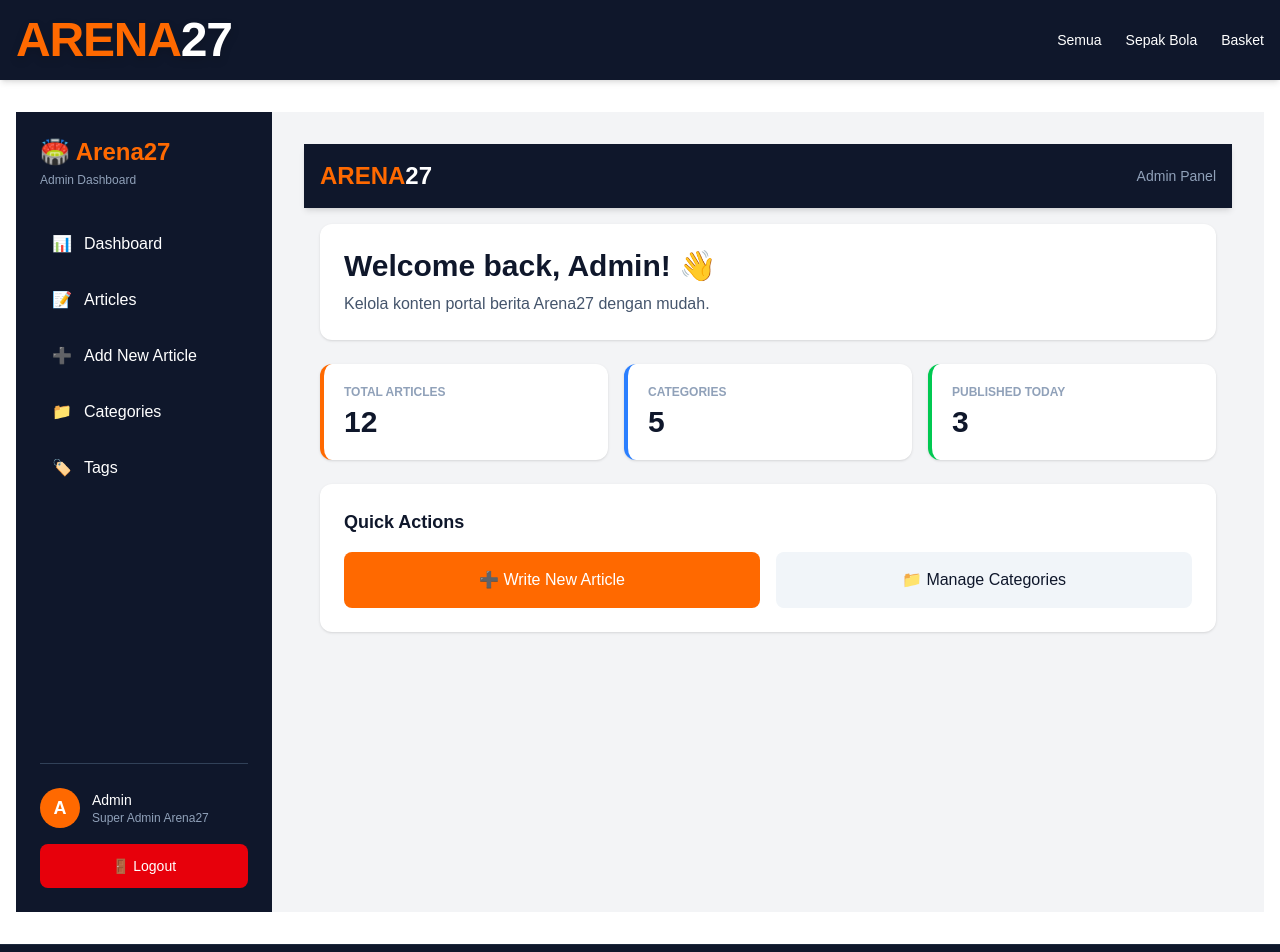
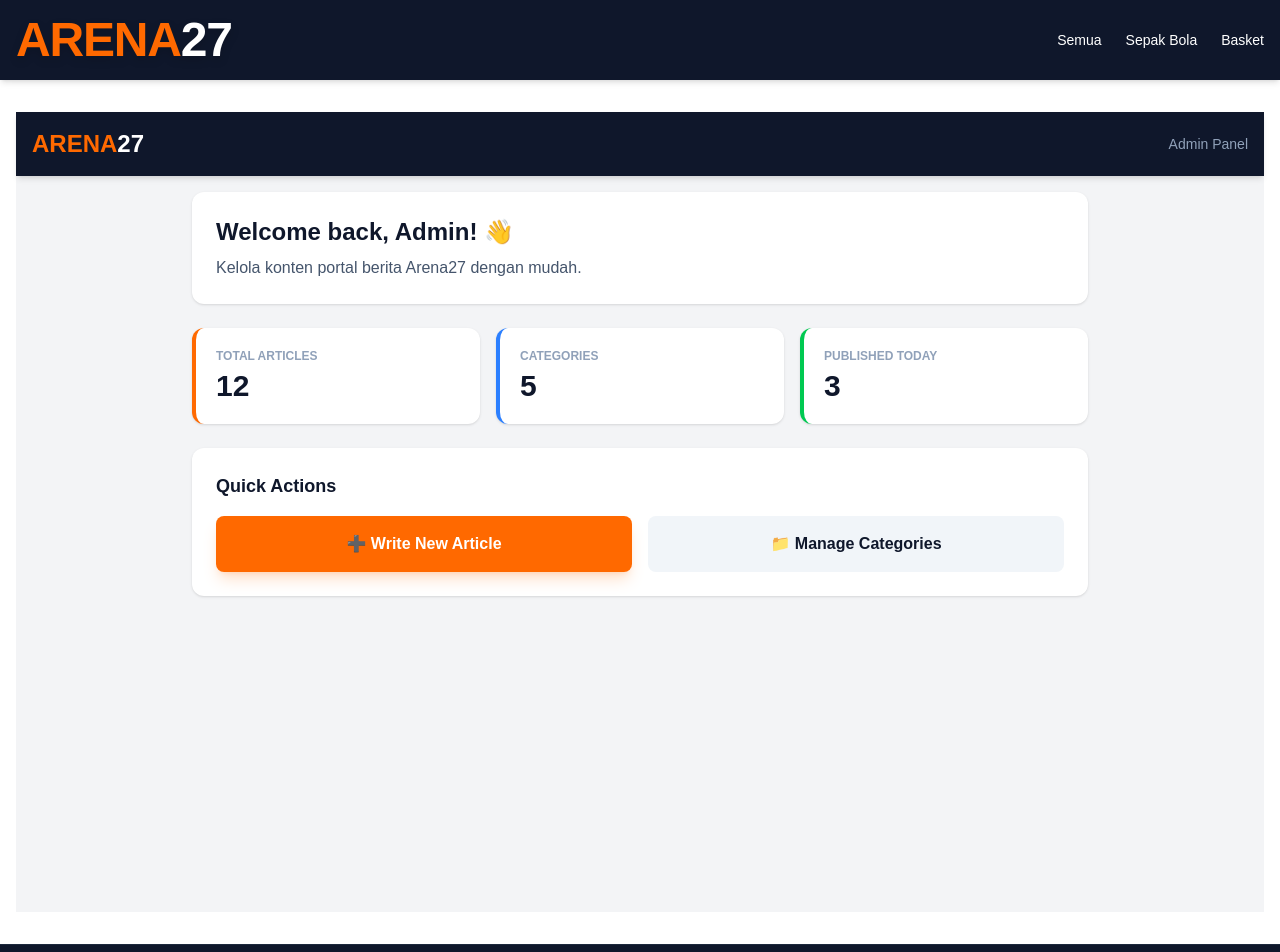
Before and after one commit to cakrawala27/arena27, a Next.js app: page /admin in a window 1280 px wide. Shown: the top 952 px of the page. Built offline with nearby package versions, Linux system fonts and the light colour scheme.

Commit message:
nuke: Force delete admin layout and rewrite page without sidebar

```diff
--- a/src/app/admin/layout.tsx
+++ /dev/null
@@ -1,53 +0,0 @@
-import Link from 'next/link';
-
-export default function AdminLayout({
-	children,
-}: {
-	children: React.ReactNode;
-}) {
-	return (
-		<div className="flex h-screen bg-gray-100">
-			<aside className="fixed flex h-full w-64 flex-col bg-slate-900 p-6 text-white">
-				<Link href="/admin" className="mb-8">
-					<h1 className="text-2xl font-bold text-orange-500">🏟️ Arena27</h1>
-					<p className="mt-1 text-xs text-slate-400">Admin Dashboard</p>
-				</Link>
-
-				<nav className="flex flex-1 flex-col space-y-2">
-					<Link href="/admin" className="flex items-center space-x-3 rounded-lg p-3 transition hover:bg-slate-800">
-						<span>📊</span> <span>Dashboard</span>
-					</Link>
-					<Link href="/admin/articles" className="flex items-center space-x-3 rounded-lg p-3 transition hover:bg-slate-800">
-						<span>📝</span> <span>Articles</span>
-					</Link>
-					<Link href="/admin/articles/new" className="flex items-center space-x-3 rounded-lg p-3 transition hover:bg-slate-800">
-						<span>➕</span> <span>Add New Article</span>
-					</Link>
-					<Link href="/admin/categories" className="flex items-center space-x-3 rounded-lg p-3 transition hover:bg-slate-800">
-						<span>📁</span> <span>Categories</span>
-					</Link>
-					<Link href="/admin/tags" className="flex items-center space-x-3 rounded-lg p-3 transition hover:bg-slate-800">
-						<span>🏷️</span> <span>Tags</span>
-					</Link>
-				</nav>
-
-				<div className="mt-auto border-t border-slate-700 pt-6">
-					<div className="mb-4 flex items-center space-x-3">
-						<div className="flex h-10 w-10 items-center justify-center rounded-full bg-orange-500 text-lg font-bold">
-							A
-						</div>
-						<div>
-							<p className="text-sm font-medium">Admin</p>
-							<p className="text-xs text-slate-400">Super Admin Arena27</p>
-						</div>
-					</div>
-					<button className="w-full rounded-lg bg-red-600 p-3 text-sm transition hover:bg-red-700">
-						🚪 Logout
-					</button>
-				</div>
-			</aside>
-
-			<main className="ml-64 flex-1 overflow-y-auto p-8">{children}</main>
-		</div>
-	);
-}
--- a/src/app/admin/page.tsx
+++ b/src/app/admin/page.tsx
@@ -1,31 +1,24 @@
-// src/app/admin/page.tsx
-'use client';
-
 import Link from 'next/link';
 
 export default function AdminDashboard() {
   return (
-    <div className="min-h-screen bg-gray-100 flex flex-col">
-
+    <div className="min-h-screen bg-gray-100 pb-24">
       {/* HEADER ATAS */}
       <header className="bg-slate-900 text-white p-4 flex items-center justify-between shadow-md sticky top-0 z-50">
         <Link href="/" className="flex items-center gap-2">
           <h1 className="text-2xl font-black text-orange-500">ARENA<span className="text-white">27</span></h1>
         </Link>
-        <span className="text-sm text-slate-400 hidden sm:block">Admin Panel</span>
+        <span className="text-sm text-slate-400">Admin Panel</span>
       </header>
 
       {/* KONTEN UTAMA */}
-      <main className="flex-1 p-4 pb-20"> {/* pb-20 biar konten nggak ketutup bottom nav */}
+      <main className="p-4">
         <div className="max-w-4xl mx-auto space-y-6">
-
-          {/* WELCOME CARD */}
           <div className="bg-white rounded-xl shadow-sm p-6">
-            <h1 className="text-2xl md:text-3xl font-bold text-slate-900 mb-2">Welcome back, Admin! 👋</h1>
+            <h1 className="text-2xl font-bold text-slate-900 mb-2">Welcome back, Admin! 👋</h1>
             <p className="text-slate-600">Kelola konten portal berita Arena27 dengan mudah.</p>
           </div>
 
-          {/* STATS CARDS */}
           <div className="grid grid-cols-1 sm:grid-cols-3 gap-4">
             <div className="bg-white rounded-xl shadow-sm p-5 border-l-4 border-orange-500">
               <h3 className="text-xs font-bold text-slate-400 uppercase">Total Articles</h3>
@@ -41,44 +34,41 @@ export default function AdminDashboard() {
             </div>
           </div>
 
-          {/* QUICK ACTIONS */}
           <div className="bg-white rounded-xl shadow-sm p-6">
             <h2 className="text-lg font-bold text-slate-900 mb-4">Quick Actions</h2>
             <div className="grid grid-cols-1 sm:grid-cols-2 gap-4">
-              <Link href="/admin/articles/new" className="block p-4 rounded-lg bg-orange-500 text-white text-center font-medium hover:bg-orange-600 transition">
+              <Link href="/admin/articles/new" className="block p-4 rounded-lg bg-orange-500 text-white text-center font-bold hover:bg-orange-600 transition shadow-lg shadow-orange-500/20">
                 ➕ Write New Article
               </Link>
-              <Link href="/admin/categories" className="block p-4 rounded-lg bg-slate-100 text-slate-900 text-center font-medium hover:bg-slate-200 transition">
+              <Link href="/admin/categories" className="block p-4 rounded-lg bg-slate-100 text-slate-900 text-center font-bold hover:bg-slate-200 transition">
                 📁 Manage Categories
               </Link>
             </div>
           </div>
-
         </div>
       </main>
 
-      {/* BOTTOM NAVIGATION (MOBILE ONLY) */}
-      <nav className="fixed bottom-0 left-0 right-0 bg-white border-t border-gray-200 md:hidden z-50">
+      {/* BOTTOM NAVIGATION (HANYA DI HP) */}
+      <nav className="fixed bottom-0 left-0 right-0 bg-white border-t border-gray-200 md:hidden z-50 shadow-[0_-4px_6px_-1px_rgba(0,0,0,0.05)]">
         <div className="flex justify-around py-2">
           <Link href="/admin" className="flex flex-col items-center p-2 text-orange-500">
             <span className="text-xl">📊</span>
-            <span className="text-xs mt-1">Dashboard</span>
+            <span className="text-[10px] mt-1 font-bold">Dashboard</span>
           </Link>
-          <Link href="/admin/articles" className="flex flex-col items-center p-2 text-slate-500 hover:text-orange-500">
+          <Link href="/admin/articles" className="flex flex-col items-center p-2 text-slate-500">
             <span className="text-xl">📝</span>
-            <span className="text-xs mt-1">Articles</span>
+            <span className="text-[10px] mt-1">Articles</span>
           </Link>
-          <Link href="/admin/articles/new" className="flex flex-col items-center p-2 text-slate-500 hover:text-orange-500">
+          <Link href="/admin/articles/new" className="flex flex-col items-center p-2 text-slate-500">
             <span className="text-xl">➕</span>
-            <span className="text-xs mt-1">Add New</span>
+            <span className="text-[10px] mt-1">Add New</span>
           </Link>
-          <Link href="/admin/categories" className="flex flex-col items-center p-2 text-slate-500 hover:text-orange-500">
-            <span className="text-xl"></span>
-            <span className="text-xs mt-1">Categories</span>
+          <Link href="/admin/categories" className="flex flex-col items-center p-2 text-slate-500">
+            <span className="text-xl">📁</span>
+            <span className="text-[10px] mt-1">Categories</span>
           </Link>
         </div>
       </nav>
-
     </div>
   );
 }
```
